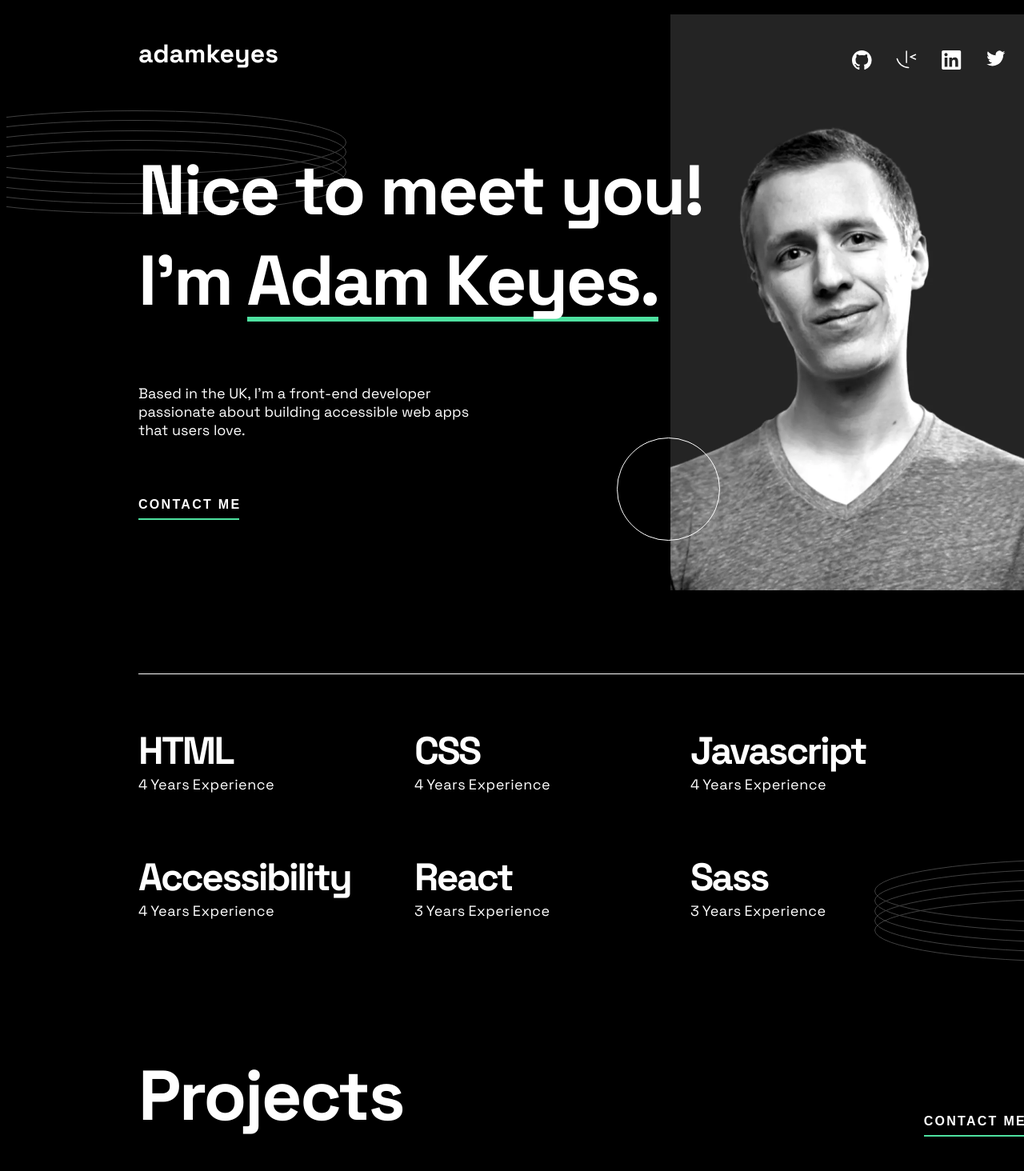
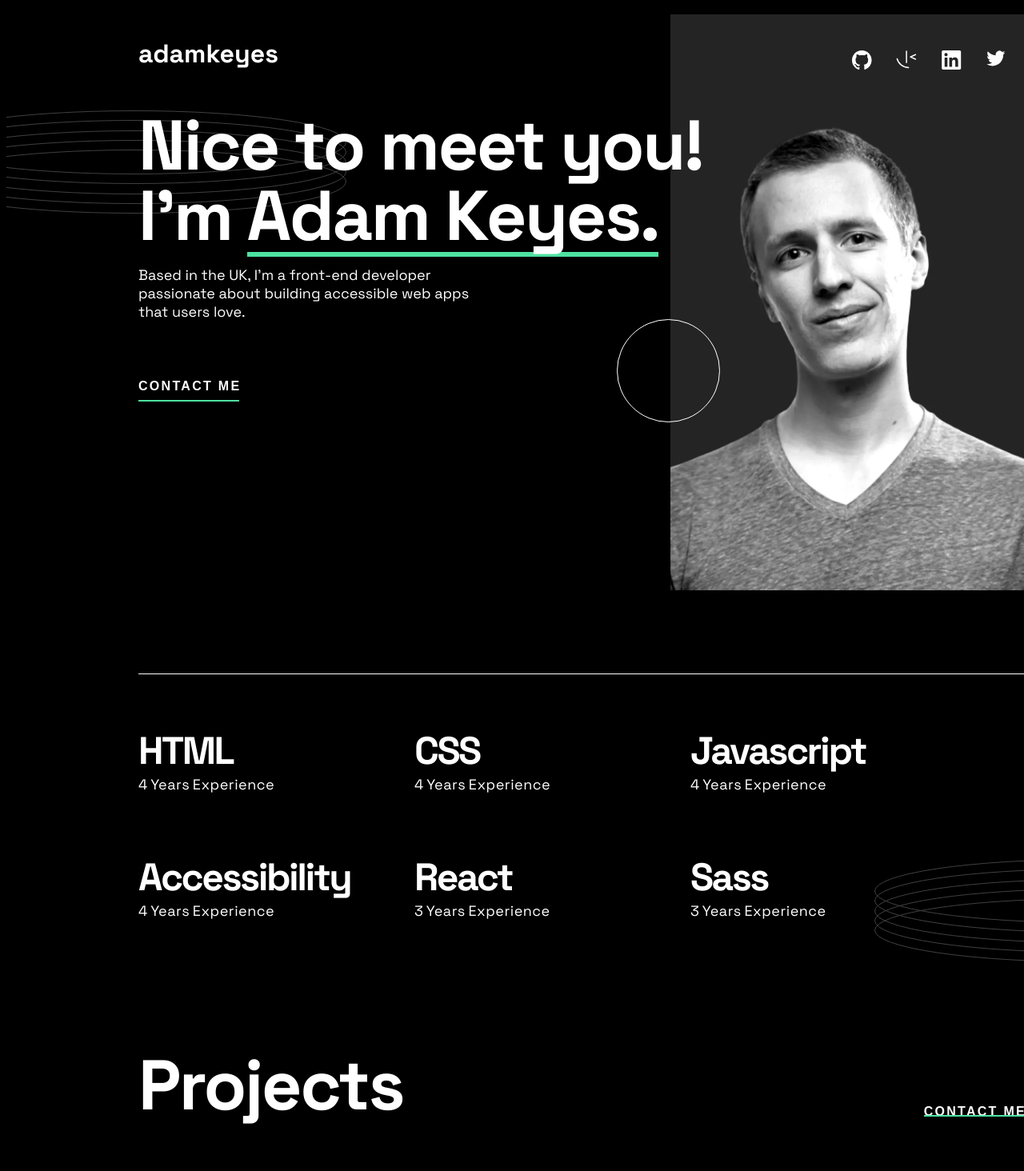
Before and after one commit to Stalius4/single-page-developer-portfolio, a React (Create React App) app: page / in a window 1280 px wide. Shown: the top 1464 px of the page at 80% size. Built offline with nearby package versions, Linux system fonts and the light colour scheme.

Commit message:
stsrting to implement BEM on footer component

```diff
--- a/src/App.js
+++ b/src/App.js
@@ -1,14 +1,14 @@
 
 import './styles/global.css';
 
-import ContactMe from './components/contact-me';
+import Profile from './components/profile';
 import Experience from './components/experience';
 import Projects from './components/projects';
 import Footer from './components/footer';
 function App() {
   return (
     <div className="App">
-<ContactMe></ContactMe>
+<Profile></Profile>
 <Experience></Experience>
 <Projects></Projects>
 <Footer></Footer>
--- a/src/components/footer.js
+++ b/src/components/footer.js
@@ -6,37 +6,32 @@ function Footer(){
 
 
     return(
-        <div className="footer-outer">
-            <div className="footer-inner">
-            <div className="footer-left">
-                <h1>Contact</h1>
-                <p>I would love to hear about your project and how I could help. Please fill in the form, and I’ll get back to you as soon as possible.</p>
+        <div className="footer">
+
+            <div className="footer__description">
+                <h1 className="heading-XL">Contact</h1>
+                <p className="text-L">I would love to hear about your project and how I could help. Please fill in the form, and I’ll get back to you as soon as possible.</p>
             </div>
-            <div className="footer-right">
-                <form>
+                <form className="footer__form">
                 <section className="footer-name">
-                    <label for="name">NAME</label>
+                    <label for="name" className="text-L">NAME</label>
                     <input type="text" name="name" id="name"></input>
                 </section>
                 <section className="footer-email">
-                    <label for="email">EMAIL</label>
+                    <label for="email" className="text-L">EMAIL</label>
                     <input type="text" name="email" id="email"></input>
                 </section>
                 <section className="footer-email">
-                    <label for="message">MESSAGE</label>
+                    <label for="message" className="text-L">MESSAGE</label>
                     <textarea  name="message" id="message" rows={3} cols={40}></textarea>
                 </section>
                 <section class="submission">
                   <input type="submit" value="SEND MESSAGE"></input>
                      </section>
 
+                </form>
 
 
-
-
-                </form>
-            </div>
-            </div>
         </div>
     )
 }
--- a/src/components/contact-me.js
+++ b/src/components/profile.js
@@ -1,5 +1,5 @@
 
-import "../styles/contact-me.css"
+import "../styles/profile.css"
 import gitLogo  from "../assets/images/icon-github.svg"
 import frontMentorLogo from "../assets/images/icon-frontend-mentor.svg"
 import linkedInLogo from "../assets/images/icon-linkedin.svg"
@@ -12,25 +12,25 @@ import rings from "../assets/images/pattern-rings.svg"
 
 
 
-function ContactMe() {
+function Profile() {
 
 
 
 
   return (
-  <div className="contact-container">
-      <nav>
+  <div className="profile">
+      <nav className="profile__nav">
           <div className="name-logo">adamkeyes</div>
             <ul className="social-icons">
-              <li><img className="logo" src={gitLogo} alt="GitHub "/></li>
-              <li><img className="logo" src={frontMentorLogo} alt="Frontend Mentor "/></li>
+              <li><img className="logo" src={gitLogo} alt="GitHub"/></li>
+              <li><img className="logo" src={frontMentorLogo} alt="Frontend Mentor"/></li>
               <li><img className="logo" src={linkedInLogo} alt="linkedIn"/></li>
               <li><img className="logo" src={twitter} alt="Twitter"/></li>
             </ul>
       </nav>
       <div className="greeting-portrait">
         <section className="left-description">
-          <h1>Nice to meet you!<br></br>I'm <span className="underline">Adam Keyes.</span></h1>
+          <h1 className="greeting heading-XL">Nice to meet you!<br></br>I'm <span className="underline">Adam Keyes.</span></h1>
           <p className="description">Based in the UK, I’m a front-end developer passionate about building accessible web apps that users love.</p>
           <button className="contact">CONTACT ME</button>
           <img className="circle" src={circle} alt="circle"/>
@@ -45,4 +45,4 @@ function ContactMe() {
   );
 }
 
-export default ContactMe;
+export default Profile;
--- a/src/components/projects.js
+++ b/src/components/projects.js
@@ -28,7 +28,13 @@ function Projects() {
 
 
   // change everything to false when scrolling mouse
+/**
+ * A hook that adds an event listener for scroll and removes it on cleanup.
+ */
 useEffect(() => {
+  /**
+   * Handles the scroll event by setting all project hover states to false.
+   */
   const handleScroll = () => {
     setIsHovered({
       project1: false,
@@ -53,7 +59,7 @@ function Projects() {
     <section className="projects-outer" >
         <section className="top-projects-contactMe"
 >
-          <h1>Projects</h1>
+          <h1 className="title heading-XL">Projects</h1>
           <button >CONTACT ME</button>
         </section>
       <div className="project-cards">
--- a/src/styles/footer.css
+++ b/src/styles/footer.css
@@ -1,26 +1,19 @@
 
 
-.footer-outer{
+.footer{
     background-color: var(--dark-grey);
-    width: 1449px;
+    max-width: 1449px;
     height: 675px;
     margin-top: 30px;
-
+    padding: 84px 0px  28px 165px;
+    display: flex;
+    gap:220px;
 }
 
-.footer-inner{
-    padding: 165px;
+
+.footer__description{
     display: flex;
+    flex-direction: column;
+    width: 445px;
+    gap: 36px;
 }
-
-.footer-inner h1{
-    font-size: 88px;
-    letter-spacing: -2.5px;
-}
-
-.footer-inner p{
-    font-size: 18px;
-   line-height: 28px;
-   font-weight: medium;
-   width: 445px;
-}
--- a/src/styles/global.css
+++ b/src/styles/global.css
@@ -22,3 +22,20 @@ color: #ffffff;
     height: 3740px;
     margin: 0 auto;
 }
+
+.heading-XL{
+    font-family: "Space Grotesk", sans-serif;
+    font-size: 88px;
+    font-weight: bold;
+    line-height: 88px;
+    letter-spacing: -2.5px;
+    margin: 0px;
+}
+
+.text-L{
+    font-family: "Space Grotesk", sans-serif;
+    font-weight: medium;
+    font-size: 18px;
+    line-height: 28px;
+    margin: 0px;
+}
--- a/src/styles/contact-me.css
+++ b/src/styles/profile.css
@@ -1,12 +1,11 @@
 
-.contact-container{
-    color: var(--white);
+.profile{
     padding: 39px 165px 0px 165px;
     overflow: hidden;
 
 }
 
-nav{
+.profile__nav{
     display: flex;
     flex-direction: row;
     justify-content: space-between;
@@ -48,11 +47,9 @@ li{
     justify-content: space-between;
 }
 
-.left-description h1{
-    font-weight: bold;
-    font-size: 88px;
+.greeting{
+   padding-top: 30px;
     margin-right: -90px;
-    letter-spacing:-2.5px;
 }
 .underline{
     position: relative;
--- a/src/styles/projects.css
+++ b/src/styles/projects.css
@@ -7,9 +7,7 @@
     height: 1767px;
 }
 
-.projects-outer h1 {
-    font-size: 88px;
-    letter-spacing: -2.5px;
+.title {
     margin: 0px;
     padding-bottom: 65px;
 }
```
Lines whose indentation alone changed are shown as unchanged.
